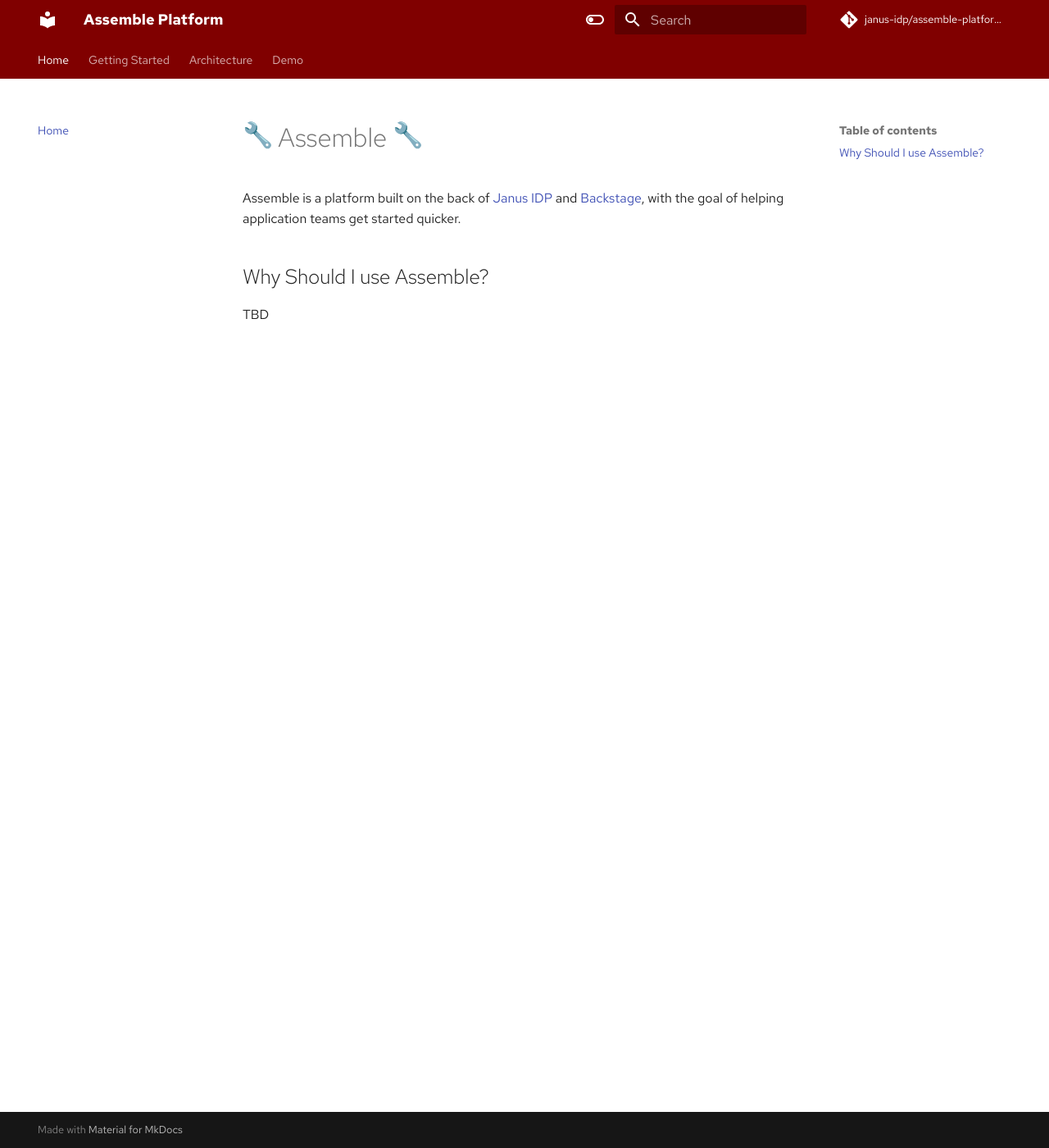
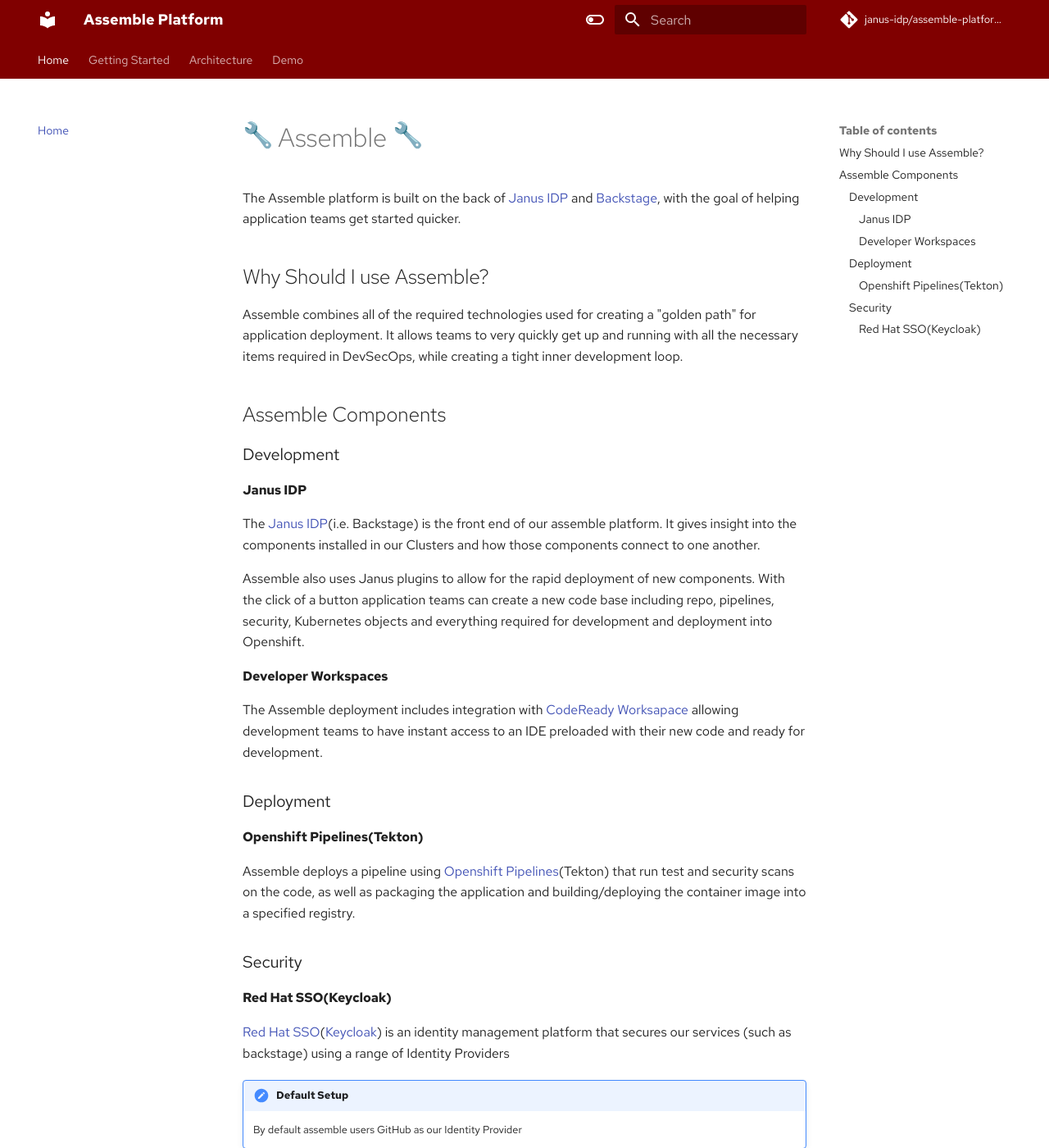
Before and after one commit to janus-idp/demo-setup, an MkDocs documentation site: the page built from docs/docs/index.md, in a window 1280 px wide and 1400 px high. Shown: the whole window at 82% size. Built offline with MkDocs 1.6.1 and Material for MkDocs 9.7.7, drawn with Linux system fonts in a browser that asks for light colours; emoji names are drawn with the system emoji font; some web fonts are replaced; comment, search, counter and statistics services are not loaded.

Commit message:
Updating docs

```diff
--- a/docs/docs/index.md
+++ b/docs/docs/index.md
@@ -1,7 +1,36 @@
 # :wrench: Assemble :wrench:
 
-Assemble is a platform built on the back of [Janus IDP](https://github.com/janus-idp/redhat-backstage-build) and [Backstage](https://backstage.io/docs/overview/what-is-backstage), with the goal of helping application teams get started quicker.
+The Assemble platform is built on the back of [Janus IDP](https://github.com/janus-idp/redhat-backstage-build) and [Backstage](https://backstage.io/docs/overview/what-is-backstage), with the goal of helping application teams get started quicker.
 
 ## Why Should I use Assemble?
 
-TBD
+Assemble combines all of the required technologies used for creating a "golden path" for application deployment. It allows teams to very quickly get up and running with all the necessary items required in DevSecOps, while creating a tight inner development loop.
+
+## Assemble Components
+
+### Development
+
+#### Janus IDP
+
+The [Janus IDP](https://github.com/janus-idp/redhat-backstage-build)(i.e. Backstage) is the front end of our assemble platform. It gives insight into the components installed in our Clusters and how those components connect to one another.
+
+Assemble also uses Janus plugins to allow for the rapid deployment of new components. With the click of a button application teams can create a new code base including repo, pipelines, security, Kubernetes objects and everything required for development and deployment into Openshift.
+
+#### Developer Workspaces
+
+The Assemble deployment includes integration with [CodeReady Worksapace](https://www.redhat.com/en/technologies/jboss-middleware/codeready-workspaces) allowing development teams to have instant access to an IDE preloaded with their new code and ready for development.
+
+### Deployment
+
+#### Openshift Pipelines(Tekton)
+
+Assemble deploys a pipeline using [Openshift Pipelines](https://docs.openshift.com/container-platform/4.12/cicd/pipelines/understanding-openshift-pipelines.html)(Tekton) that run test and security scans on the code, as well as packaging the application and building/deploying the container image into a specified registry.
+
+### Security
+
+#### Red Hat SSO(Keycloak)
+
+[Red Hat SSO](https://access.redhat.com/webassets/avalon/j/includes/session/scribe/?redirectTo=https%3A%2F%2Faccess.redhat.com%2Fproducts%2Fred-hat-single-sign-on)([Keycloak](https://www.keycloak.org/)) is an identity management platform that secures our services (such as backstage) using a range of Identity Providers
+
+!!! note "Default Setup"
+    By default assemble users GitHub as our Identity Provider
```
